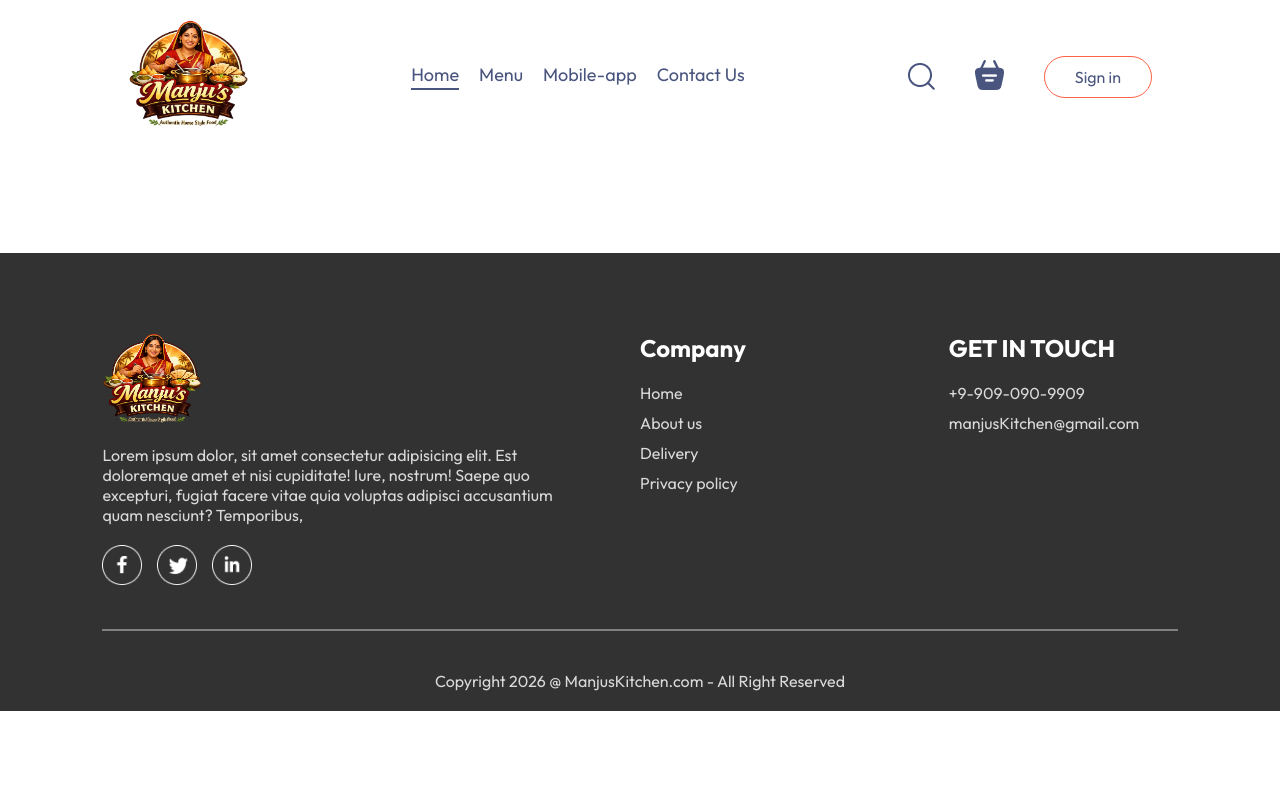
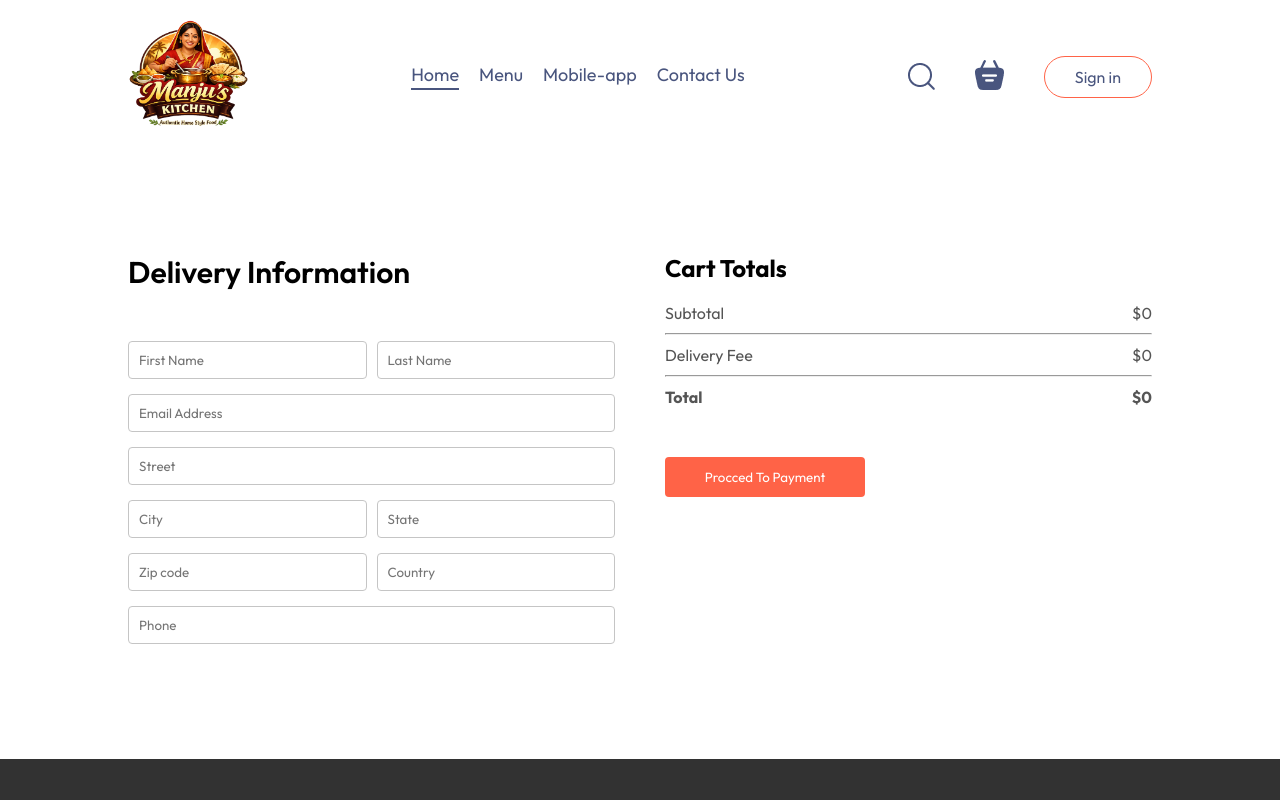
Before and after one commit to bharatjoshi3010/Food-Ordering-Website, a React (Vite) app: page /order in a window 1280 px wide. Shown: the top 800 px of the page. Built offline with nearby package versions, Linux system fonts and the light colour scheme.

Commit message:
placeorder page is now working fine

```diff
--- a/src/pages/Cart/Cart.jsx
+++ b/src/pages/Cart/Cart.jsx
@@ -1,11 +1,14 @@
 import React, { useContext } from 'react'
 import './Cart.css'
 import { StoreContext } from '../../context/StoreContext'
+import { useNavigate } from 'react-router-dom'
 
 const Cart = () => {
 
   //bringing the CartItems from the contextApi
   const { cartItems, food_list, removeFromCart, getTotalCartAmount } = useContext(StoreContext)
+
+  const navigate = useNavigate();   //used to navigate from this page to another page
 
   return (
     <div className='cart'>
@@ -44,20 +47,20 @@
           <div>
             <div className="cart-total-details">
               <p>Subtotal</p>
-              <p>{getTotalCartAmount()}</p>
+              <p>${getTotalCartAmount()}</p>
             </div>
             <hr />
             <div className="cart-total-details">
               <p>Delivery Fee</p>
-              <p>{2}</p>
+              <p>${getTotalCartAmount()===0?0:2}</p>
             </div>
             <hr />
             <div className="cart-total-details">
               <b>Total</b>
-              <b>{getTotalCartAmount()+2}</b>
+              <b>${getTotalCartAmount()===0?0:getTotalCartAmount()+2}</b>
             </div>
           </div>
-          <button>Procced To Checkout</button>
+          <button onClick={()=>navigate('/order')}>Procced To Checkout</button>
         </div>
         <div className='cart-promocode'>
           <div>
--- a/src/pages/PlaceOrder/PlaceOrder.css
+++ b/src/pages/PlaceOrder/PlaceOrder.css
@@ -0,0 +1,35 @@
+.place-order{
+    display: flex;
+    align-items: start;
+    justify-content: space-between;
+    gap: 50px;
+    margin-top: 100px;
+}
+.place-order-left{
+    width: 100%;
+    max-width: max(30%, 500px);
+}
+.place-order-left .title{
+    font-size: 30px;
+    font-weight: 600;
+    margin-bottom: 50px;
+}
+.place-order-left input{
+    margin-bottom: 15px;
+    width: 100%;
+    padding: 10px;
+    border: 1px solid #c5c5c5;
+    border-radius: 4px;
+    outline-color: tomato;
+}
+.place-order-left .multi-fields{
+    display: flex;
+    gap: 10px;
+}
+.place-order-right{
+    width: 100%;
+    max-width: max(40%, 500px);
+}
+.place-order .cart-total button{
+    margin-top: 30px;
+}
--- a/src/pages/PlaceOrder/PlaceOrder.jsx
+++ b/src/pages/PlaceOrder/PlaceOrder.jsx
@@ -1,11 +1,54 @@
-import React from 'react'
+import React, { useContext } from 'react'
 import './PlaceOrder.css'
+import { StoreContext } from '../../context/StoreContext'
 
 const PlaceOrder = () => {
+
+  const {getTotalCartAmount} =  useContext(StoreContext)
+
   return (
-    <div>
-
-    </div>
+    <form className='place-order'>
+      <div className="place-order-left">
+        <p className="title">Delivery Information</p>
+        <div className="multi-fields">
+          <input type="text" placeholder='First Name' />
+          <input type="text" placeholder='Last Name' />
+        </div>
+        <input type="text" placeholder='Email Address' />
+        <input type="text" placeholder='Street' />
+        <div className="multi-fields">
+          <input type="text" placeholder='City' />
+          <input type="text" placeholder='State' />
+        </div>
+        <div className="multi-fields">
+          <input type="text" placeholder='Zip code' />
+          <input type="text" placeholder='Country' />
+        </div>
+        <input type="text" placeholder='Phone' />
+      </div>
+      <div className="place-order-right">
+        <div className="cart-total">
+          <h2>Cart Totals</h2>
+          <div>
+            <div className="cart-total-details">
+              <p>Subtotal</p>
+              <p>${getTotalCartAmount()}</p>
+            </div>
+            <hr />
+            <div className="cart-total-details">
+              <p>Delivery Fee</p>
+              <p>${getTotalCartAmount()===0?0:2}</p>
+            </div>
+            <hr />
+            <div className="cart-total-details">
+              <b>Total</b>
+              <b>${getTotalCartAmount()===0?0:getTotalCartAmount() + 2}</b>
+            </div>
+          </div>
+          <button>Procced To Payment</button>
+        </div>
+      </div>
+    </form>
   )
 }
 
```
